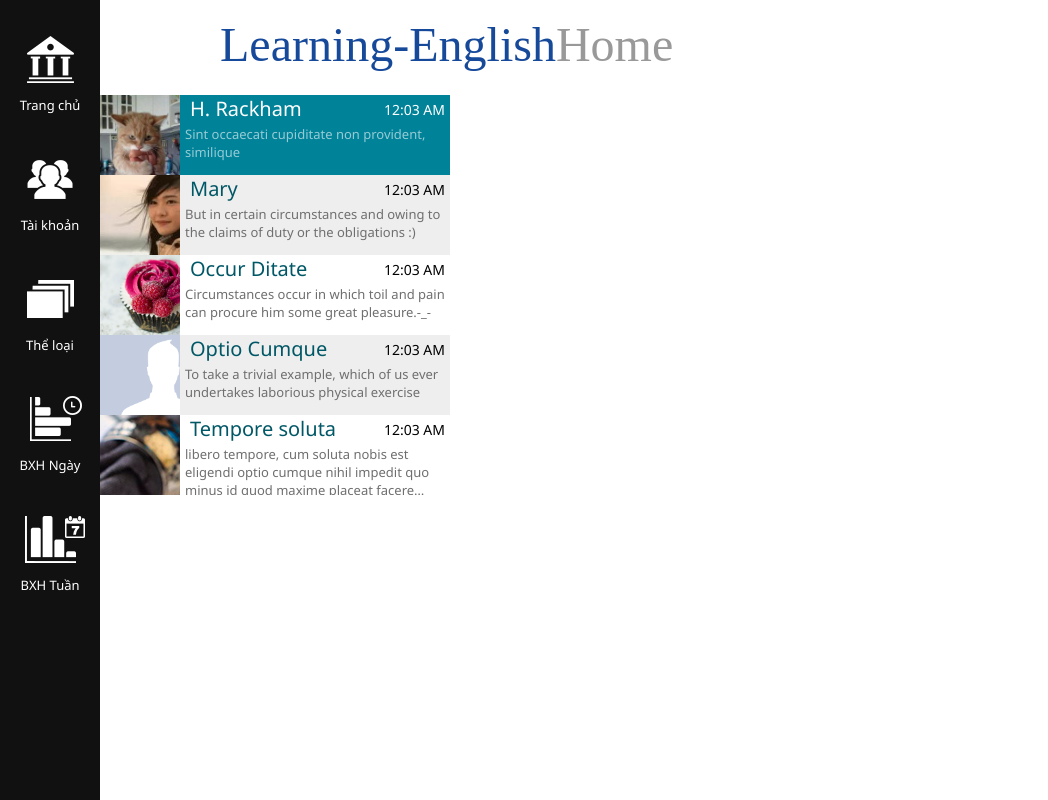
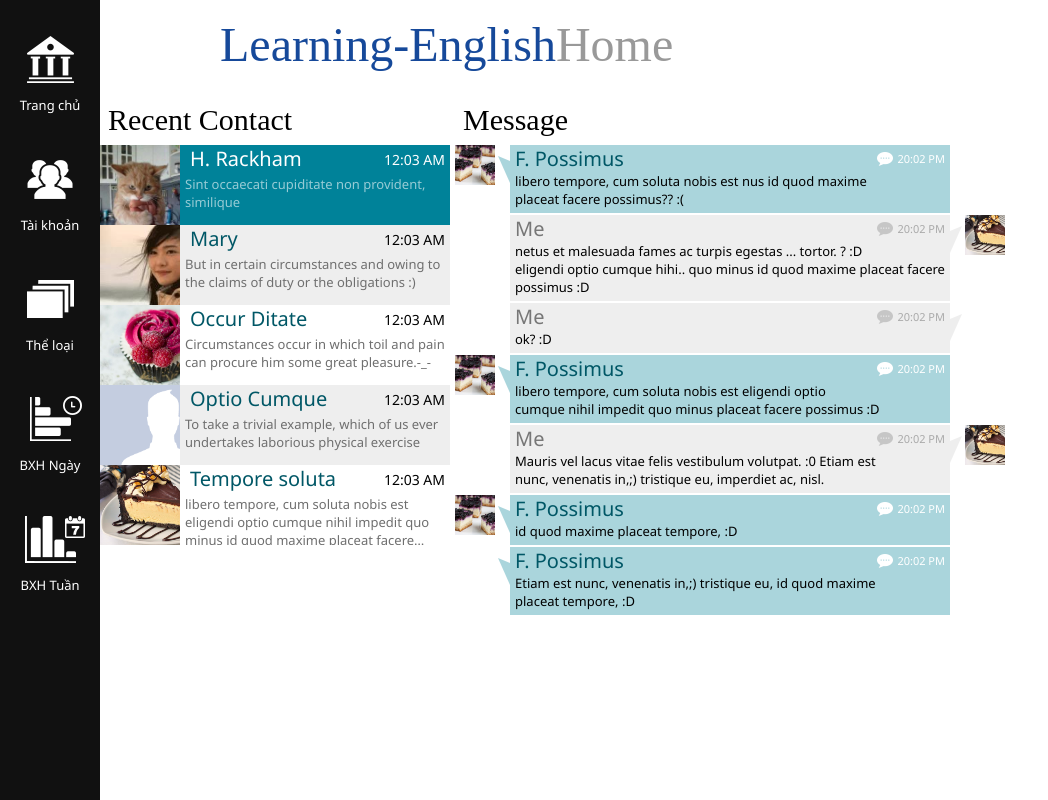
Before and after one commit to SanhNX/prj-learningenglish, a PHP site: page /prj-learningenglish/ds-message.html in a window 1280 px wide. Shown: the whole page, without its empty margins (0-1048 px from the left). Run offline with PHP 8.4, Linux system fonts and the light colour scheme.

Commit message:
[Design] Edit Messsage

```diff
--- a/css/style.css
+++ b/css/style.css
@@ -277,7 +277,8 @@ body {
 	margin: 5px auto;
 	vertical-align: middle;
 }
-.rank-row-item{
+
+.rank-row-item {
 	height: 40px;
 	line-height: 40px;
 	color: #FFF;
@@ -287,6 +288,7 @@ body {
 	-moz-transition: background 200ms linear;
 	border-bottom: 1px solid rgba(255, 255, 255, 0.21);
 }
+
 .rank-row-num {
 	font-weight: bold;
 	font-size: 14px;
@@ -297,6 +299,7 @@ body {
 	text-indent: 0px;
 	text-align: right;
 }
+
 .rank-row-avt {
 	display: inline-block;
 	height: 30px;
@@ -308,6 +311,7 @@ body {
 	background-size: cover;
 	font-weight: bold;
 }
+
 .rank-row-point {
 	height: 100%;
 	display: inline-block;
@@ -317,7 +321,7 @@ body {
 	background: rgba(255, 255, 255, 0.06);
 }
 
-.rank-row-time  {
+.rank-row-time {
 	height: 100%;
 	display: inline-block;
 	width: 110px;
@@ -334,12 +338,16 @@ body {
 	text-decoration: none;
 	font-weight: bold;
 }
-.rank-row-item.top{
-    background: url("../images/icon/laurel-ico.png")no-repeat 21px 0px;
+
+.rank-row-item.top {
+	background: url("../images/icon/laurel-ico.png") no-repeat 21px 0px;
 	background-size: 45px;
-}.rank-row-item.top .rank-row-point{
+}
+
+.rank-row-item.top .rank-row-point {
 	font-weight: bold;
 }
+
 .rank-row-item.head {
 	height: 30px;
 	line-height: 30px;
@@ -348,7 +356,8 @@ body {
 	background: rgba(255, 255, 255, 0.21);
 	border: none;
 }
-.rank-row-item.head .rank-row-name{
+
+.rank-row-item.head .rank-row-name {
 	width: 268px;
 	text-indent: 80px;
 }
@@ -360,10 +369,12 @@ body {
 	text-align: center;
 	border: none;
 }
+
 .rank-row-item.more:hover {
 	background-size: 35px;
 	background-color: #A81A4F;
 }
+
 .menu-popup-head {
 	height: 70px;
 }
@@ -792,6 +803,7 @@ body {
 	text-align: left;
 	color: #FFF;
 }
+
 /**/
 
 .control-rank-recent.play {
@@ -803,6 +815,7 @@ body {
 .control-rank-recent.play .control-rank-head {
 	width: 7%;
 }
+
 .control-rank-recent.play .control-rank-list {
 	width: 93%;
 }
@@ -1404,7 +1417,7 @@ body {
 	margin: 0px 425px 10px 10px;
 }
 
-.fb-btnLogin{
+.fb-btnLogin {
 	position: absolute;
 	margin: 0px 0px 0px 311px;
 }
@@ -1480,6 +1493,7 @@ body {
 	-webkit-transform: rotateY(180deg);
 	height: 100%;
 }
+
 /*PROFILE*/
 .profile-tag {
 	background: #3F2AD6;
@@ -1489,6 +1503,7 @@ body {
 	margin-left: 10px;
 	vertical-align: top;
 }
+
 .profile-panel {
 	background: rgb(137, 140, 155);;
 	width: 845px;
@@ -1508,7 +1523,8 @@ body {
 	line-height: 50px;
 	margin-left: 8px;
 }
-.profile-name{
+
+.profile-name {
 	font-family: "Segoe UI light";
 	color: #16499A;
 	text-indent: 20px;
@@ -1516,6 +1532,7 @@ body {
 	font-size: 30px;
 	font-weight: bold;
 }
+
 .profile-title {
 	font-size: 16px;
 	text-align: left;
@@ -1524,10 +1541,12 @@ body {
 	color: #3F3F3F;
 	margin-top: 10px;
 }
+
 .profile-title.white {
 	color: #FFF;
 }
-.profile-avt{
+
+.profile-avt {
 	height: 200px;
 	width: 200px;
 	display: inline-block;
@@ -1537,15 +1556,18 @@ body {
 	background-size: cover;
 	margin-top: 10px;
 }
+
 .profile-text {
 	line-height: 20px;
 	font-size: 14px;
 	text-align: left;
 	padding-left: 20px;
 }
+
 .profile-text.white {
 	color: #FFF;
 }
+
 .profile-button {
 	height: 35px;
 	padding: 0px 10px;
@@ -1557,37 +1579,47 @@ body {
 	-moz-transition: background 250ms linear;
 	transition: background 250ms linear;
 }
+
 .profile-button.white {
 	color: #FFF;
 	margin-top: 10px;
 }
+
 .profile-button>span {
 	vertical-align: middle;
 }
+
 .profile-button-icon {
 	height: 35px;
 	width: 35px;
 	display: inline-block;
 	vertical-align: middle;
 }
+
 .profile-button-icon.edit {
 	background: url("../images/icon/edit-ico.png") no-repeat center;
 }
+
 .profile-button:hover {
 	background: #5D91F8;
 }
+
 .profile-button:active {
 	background: #0025BE;
 }
-.control-rank-list.profile{
+
+.control-rank-list.profile {
 	width: 100%;
 }
-.control-rank-list.profile .rank-row-name{
-    width:400px
-}
+
+.control-rank-list.profile .rank-row-name {
+	width: 400px
+}
+
 .control-rank-list.profile .rank-row-item.head .rank-row-name {
 	width: 425px;
 }
+
 /*MESSAGE-----*/
 .panel-contact {
 	width: 350px;
@@ -1595,17 +1627,21 @@ body {
 	vertical-align: top;
 	margin-bottom: 5px;
 }
+
 .panel-message {
-	width: 400px;
+	width: 550px;
 	display: inline-block;
 	vertical-align: top;
 	margin-bottom: 5px;
-}
+	padding: 0px 5px;
+}
+
 .contact-list {
 	list-style: none;
 	margin: 0;
 	padding: 0;
 }
+
 .contact-item {
 	height: 80px;
 	text-align: left;
@@ -1616,9 +1652,11 @@ body {
 	-o-transition: all 200ms ease-out;
 	transition: all 200ms ease-out;
 }
+
 .contact-item:nth-child(2n) {
 	background: #EEE;
 }
+
 .contact-item:hover {
 	box-shadow: 2px 0px 0px 0px #008299;
 }
@@ -1629,16 +1667,19 @@ body {
 	height: 80px;
 	background-size: cover;
 }
+
 .contact-info {
 	display: inline-block;
 	vertical-align: top;
 	width: 270px;
 }
+
 .contact-info-head {
 	text-indent: 5px;
 	width: 100%;
 	display: block;
 }
+
 .contact-name {
 	font-size: 20px;
 	color: #005766;
@@ -1647,6 +1688,7 @@ body {
 	text-overflow: ellipsis;
 	white-space: nowrap;
 }
+
 .contact-time {
 	font-size: 14px;
 	text-transform: uppercase;
@@ -1656,6 +1698,7 @@ body {
 	padding-right: 5px;
 	text-align: right;
 }
+
 .contact-message {
 	font-size: 13px;
 	clear: both;
@@ -1667,17 +1710,113 @@ body {
 	-webkit-box-orient: vertical;
 	-webkit-line-clamp: 3;
 }
+
 .contact-item.active {
 	background: #008299;
 	box-shadow: 0px 0px 0px 0px;
 }
-.contact-item.active .contact-time{
-	color: #FFF;
-}
-.contact-item.active .contact-name{
-	color: #FFF;
-}
-.contact-item.active .contact-message{
+
+.contact-item.active .contact-time {
+	color: #FFF;
+}
+
+.contact-item.active .contact-name {
+	color: #FFF;
+}
+
+.contact-item.active .contact-message {
 	color: #FFF;
 	color: rgba(255, 255, 255, 0.59);
 }
+
+/*MESSAGE CHAT*/
+.message-list {
+	margin: 0;
+	padding: 0;
+	list-style: none;
+}
+
+.message-item {
+	position: relative;
+	margin-bottom: 2px;
+}
+
+.message-avt {
+	width: 40px;
+	height: 40px;
+	background-size: cover;
+	position: absolute;
+	right: 0px;
+}
+
+.message-content {
+	display: inline-block;
+	width: 430px;
+	padding: 0px 5px 5px 5px;
+	background: #EEE;
+	position: relative;
+}
+
+.message-content:before {
+	content: "";
+	height: 30px;
+	width: 12px;
+	position: absolute;
+	top: 10px;
+	right: -12px;
+	background: url("../images/icon/quos-ico.png") no-repeat 0px -30px;
+}
+
+.message-info {
+	text-align: left;
+}
+
+.message-name {
+	font-size: 20px;
+	color: #777;
+}
+
+.message-time {
+	font-size: 11px;
+	text-align: right;
+	float: right;
+	line-height: 28px;
+	color: #AAA;
+	background: url("../images/icon/chat-ico.png") no-repeat left -28px;
+	padding-left: 20px;
+}
+
+.message-text {
+	font-size: 13px;
+	text-align: left;
+}
+
+.message-item.friend .message-avt {
+	left: 0px;
+}
+
+.message-item.friend .message-name {
+	visibility: visible;
+	color: #005766;
+}
+.message-item.friend .message-time {
+	color: #FFF;
+	background: url("../images/icon/chat-ico.png") no-repeat left 0px;
+}
+
+.message-item.friend .message-content {
+	background: #AAD5DC;
+}
+
+.message-item.friend .message-content:before {
+	left: -12px;
+	background: url("../images/icon/quos-ico.png") no-repeat 0px 0px;
+}
+
+.message-item:not(.friend)+.message-item:not(.friend) .message-avt {
+	visibility: hidden;
+}
+
+.message-item.friend+.message-item.friend .message-avt {
+	visibility: hidden;
+}
--- a/ds-message.html
+++ b/ds-message.html
@@ -299,6 +299,7 @@
 	</div>
 
 	<div class="panel-contact">
+		<div class="profile-head">Recent Contact</div>
 		<ul class="contact-list">
 			<li class="contact-item active">
 				<div class="contact-avt" style="background-image:url('images/resource/avt0.jpg')"></div>
@@ -344,7 +345,7 @@
 				</div>
 			</li>
 			<li class="contact-item">
-				<div class="contact-avt" style="background: url('images/resource/metro/m3.jpg')"></div>
+				<div class="contact-avt" style="background-image: url('images/resource/metro/m3.jpg')"></div>
 				<div class="contact-info">
 					<div class="contact-info-head">
 						<span class="contact-name">Tempore soluta</span>
@@ -357,6 +358,97 @@
 		</ul>
 	</div>
 	<div class="panel-message">
+		<div class="profile-head">Message</div>
+		<ul class="message-list">
+			<li class="message-item friend">
+				<div class="message-avt" style="background-image: url('images/resource/metro/m5.jpg')"></div>
+				<div class="message-content">
+					<div class="message-info">
+						<span class="message-name">F. Possimus</span>
+						<span class="message-time">20:02 PM</span>
+					</div>
+					<div class="message-text">
+						libero tempore, cum soluta nobis est nus id quod maxime placeat facere possimus?? :(
+					</div>
+				</div>
+			</li>
+			<li class="message-item">
+				<div class="message-avt" style="background-image: url('images/resource/metro/m3.jpg')"></div>
+				<div class="message-content">
+					<div class="message-info">
+						<span class="message-name">Me</span>
+						<span class="message-time">20:02 PM</span>
+					</div>
+					<div class="message-text">
+						netus et malesuada fames ac turpis egestas ... tortor.
+						? :D eligendi optio cumque hihi..  quo minus id quod maxime placeat facere possimus :D
+					</div>
+				</div>
+			</li>
+			<li class="message-item">
+				<div class="message-avt" style="background-image: url('images/resource/metro/m3.jpg')"></div>
+				<div class="message-content">
+					<div class="message-info">
+						<span class="message-name">Me</span>
+						<span class="message-time">20:02 PM</span>
+					</div>
+					<div class="message-text">
+						ok? :D
+					</div>
+				</div>
+			</li>
+			<li class="message-item friend">
+				<div class="message-avt" style="background-image: url('images/resource/metro/m5.jpg')"></div>
+				<div class="message-content">
+					<div class="message-info">
+						<span class="message-name">F. Possimus</span>
+						<span class="message-time">20:02 PM</span>
+					</div>
+					<div class="message-text">
+						libero tempore, cum soluta nobis est eligendi optio cumque nihil
+						impedit quo minus  placeat facere possimus :D
+					</div>
+				</div>
+			</li>
+			<li class="message-item">
+				<div class="message-avt" style="background-image: url('images/resource/metro/m3.jpg')"></div>
+				<div class="message-content">
+					<div class="message-info">
+						<span class="message-name">Me</span>
+						<span class="message-time">20:02 PM</span>
+					</div>
+					<div class="message-text">
+						Mauris vel lacus vitae felis vestibulum volutpat. :0
+						Etiam est nunc, venenatis in,;) tristique eu, imperdiet ac, nisl.
+					</div>
+				</div>
+			</li>
+			<li class="message-item friend">
+				<div class="message-avt" style="background-image: url('images/resource/metro/m5.jpg')"></div>
+				<div class="message-content">
+					<div class="message-info">
+						<span class="message-name">F. Possimus</span>
+						<span class="message-time">20:02 PM</span>
+					</div>
+					<div class="message-text">
+						id quod maxime placeat tempore, :D
+					</div>
+				</div>
+			</li>
+			<li class="message-item friend">
+				<div class="message-avt" style="background-image: url('images/resource/metro/m5.jpg')"></div>
+				<div class="message-content">
+					<div class="message-info">
+						<span class="message-name">F. Possimus</span>
+						<span class="message-time">20:02 PM</span>
+					</div>
+					<div class="message-text">
+						Etiam est nunc, venenatis in,;) tristique eu,
+						id quod maxime placeat tempore, :D
+					</div>
+				</div>
+			</li>
+		</ul>
 	</div>
 
 </div>
```
Also changed, not shown: images/icon/chat-ico.png (added), images/icon/quos-ico.png (added). Lines whose indentation alone changed are shown as unchanged.
